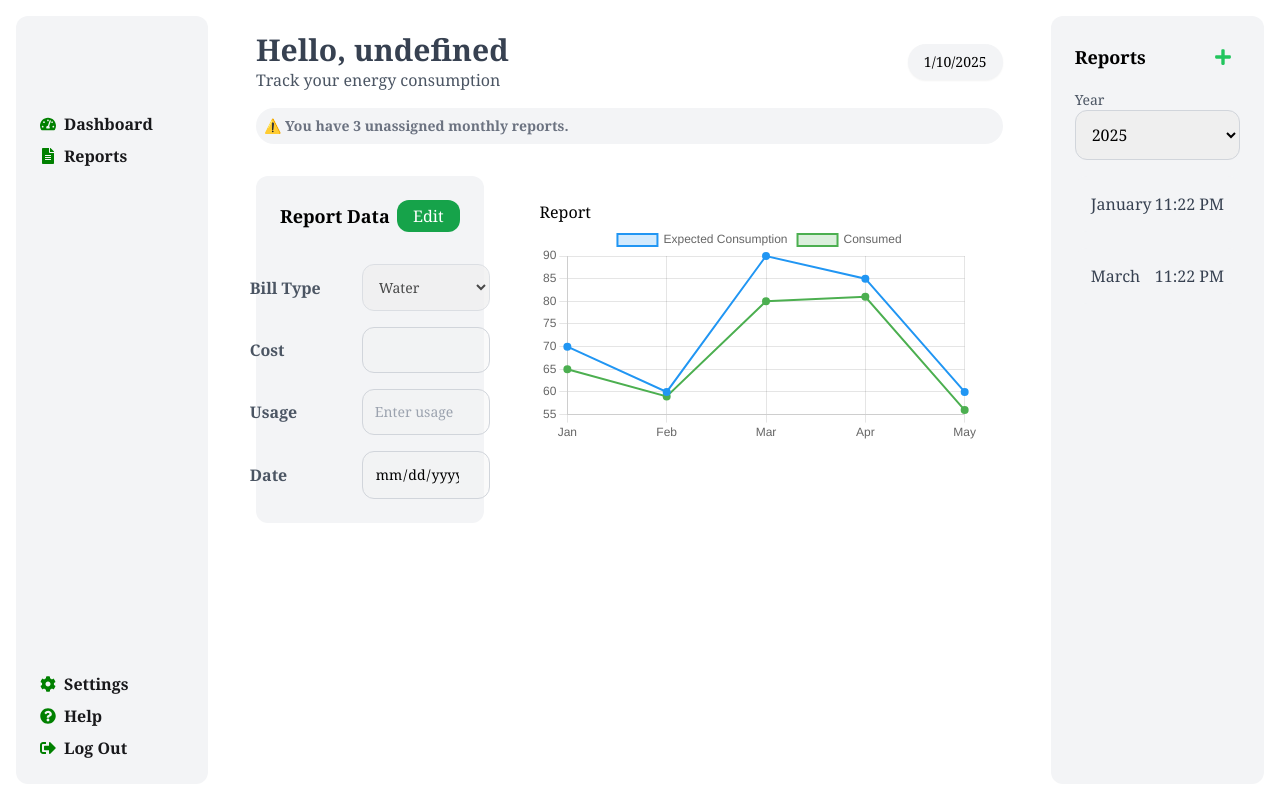
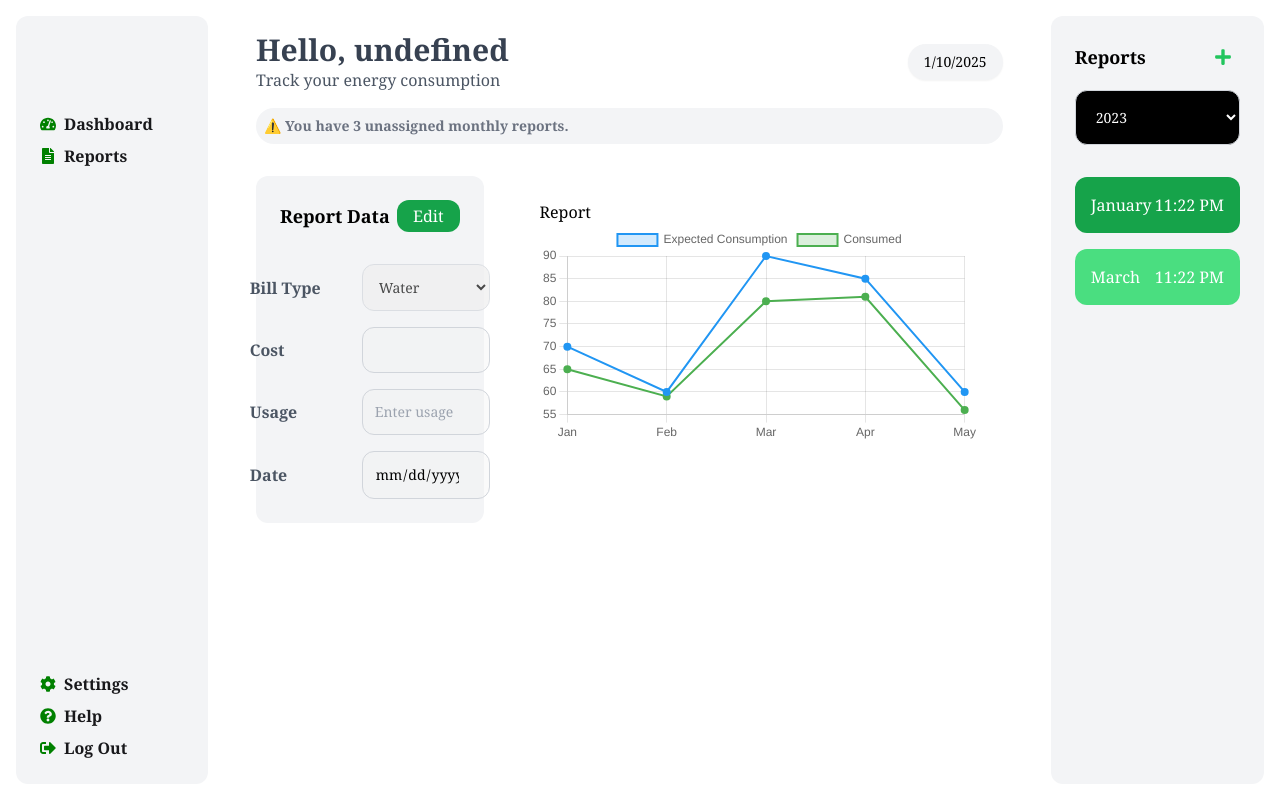
Before and after one commit to heyxdelaram/home-energy-app, a Next.js app: page /dashboard in a window 1280 px wide. Shown: the top 796 px of the page. Built offline with nearby package versions, Linux system fonts and the light colour scheme; no server answers; the database is empty.

Commit message:
reportslist ui

```diff
--- a/src/app/components/ReportsList.js
+++ b/src/app/components/ReportsList.js
@@ -14,26 +14,26 @@ const ReportsList = ({ setIsModalOpen }) => {
         </button>
       </div>
       <div>
-        <label
-          htmlFor="year"
-          className="block text-sm font-medium text-gray-600"
-        >
-          Year
-        </label>
-        <select
-          id="year"
-          className="w-full p-3 mb-4 border border-gray-300 rounded-xl focus:outline-none focus:ring-2 focus:ring-green-500"
-        >
-          <option>2025</option>
-          <option>2024</option>
-          <option>2023</option>
-        </select>
-        <div className="space-y-4">
-          <button className="w-full flex items-center justify-between bg-gray-100 p-4 rounded-xl text-gray-700 hover:bg-gray-200">
+        <div className="flex flex-col items-center">
+          {/* <label className="block w-28 text-m font-semibold text-gray-600">
+            Year
+          </label> */}
+          <select
+            id="billType"
+            name="billType"
+            className="w-full mb-8 p-4 border border-gray-300 bg-black rounded-xl focus:outline-none text-white text-sm focus:ring-2 focus:ring-green-500"
+          >
+            <option value="2023">2023</option>
+            <option value="2024">2024</option>
+            <option value="2025">2025</option>
+          </select>
+        </div>
+        <div className="space-y-4 text-white">
+          <button className="w-full  flex items-center justify-between p-4 bg-green-600 rounded-xl hover:bg-gray-200">
             <span>January</span>
             <span>11:22 PM</span>
           </button>
-          <button className="w-full flex items-center justify-between bg-gray-100 p-4 rounded-xl text-gray-700 hover:bg-gray-200">
+          <button className="w-full  flex items-center justify-between bg-green-400 p-4 rounded-xl hover:bg-gray-200">
             <span>March</span>
             <span>11:22 PM</span>
           </button>
```
